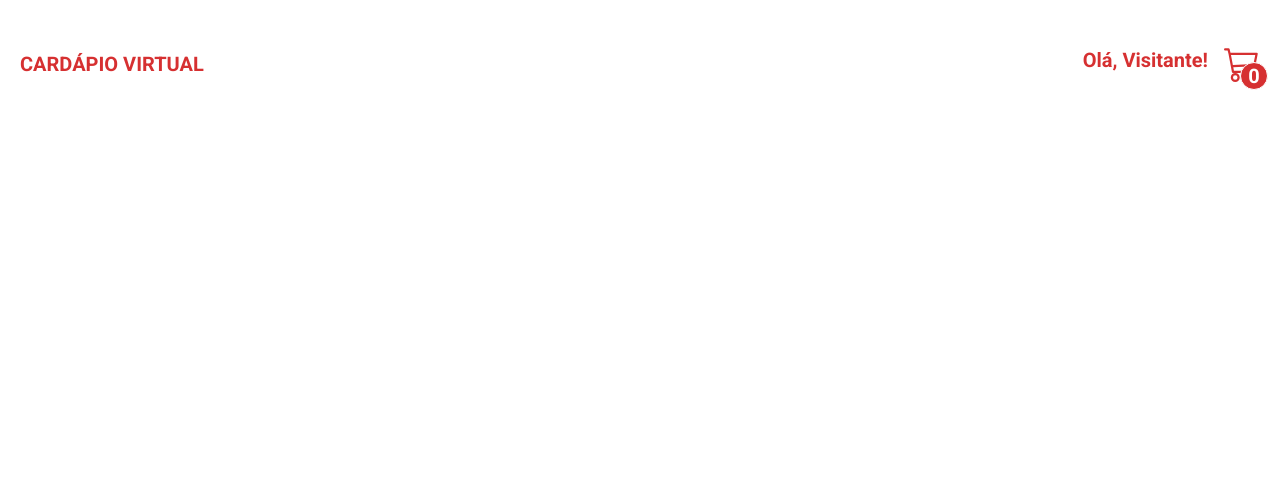
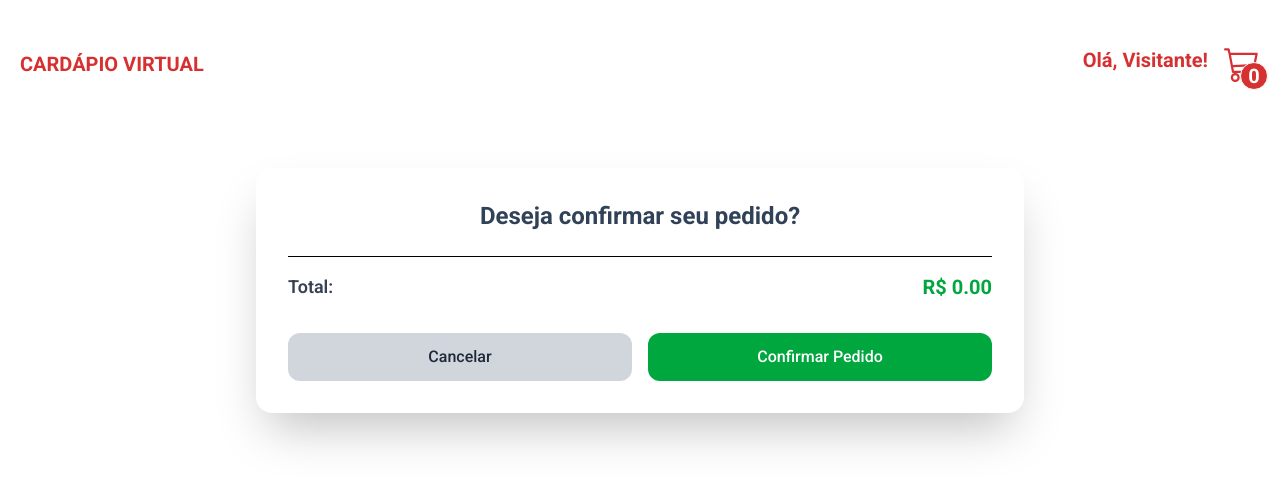
Before and after one commit to davidsnts/cardapio-virtual-front, a React (Vite) app: page /confirmarPedido in a window 1280 px wide. Shown: the top 486 px of the page. Built offline with nearby package versions, Linux system fonts and the light colour scheme.

Commit message:
Feat: Add page confirmar pedido

```diff
--- a/src/App.jsx
+++ b/src/App.jsx
@@ -7,6 +7,7 @@ import { CartProvider } from './context/CartContext';
 import ProdutoAdicionadoCarrinho from './pages/produtoAdicionadoCarrinho';
 import Carrinho from './pages/carrinho';
 import CadDadosUsuarioPedido from './pages/cadDadosUsuarioPedido';
+import ConfirmaPedido from './pages/confirmaPedido';
 
 function App() {
 
@@ -19,6 +20,7 @@ function App() {
         <Route path="/produtoAddCarrinho" element={<ProdutoAdicionadoCarrinho />} />
         <Route path="/carrinho" element={<Carrinho />} />
         <Route path="/dadosUsuarioPedido" element={<CadDadosUsuarioPedido />} />
+        <Route path="/confirmarPedido" element={<ConfirmaPedido />} />
       </Routes>
     </CartProvider>
   )
--- /dev/null
+++ b/src/pages/confirmaPedido/index.jsx
@@ -0,0 +1,62 @@
+import { useCart } from "../../context/CartContext";
+
+const ConfirmaPedido = () => {
+  const { carrinho } = useCart();
+
+  const totalPedido = carrinho.reduce(
+    (acc, item) => acc + item.precoUnitario * item.quantidade,
+    0
+  );
+
+  return (
+    <div className="w-full flex items-center justify-center py-10">
+      <div className="bg-white shadow-2xl rounded-2xl p-8 w-full max-w-3xl">
+        <h1 className="text-2xl font-bold text-slate-700 mb-6 text-center">
+          Deseja confirmar seu pedido?
+        </h1>
+
+        {/* Lista de itens */}
+        <ul className="divide-y divide-gray-200">
+          {carrinho.map((item) => (
+            <li
+              key={item._id}
+              className="flex justify-between items-center py-4"
+            >
+              <div>
+                <p className="text-lg font-medium text-gray-800">
+                  {item.nome}
+                </p>
+                <span className="text-sm text-gray-500">
+                  Quantidade: {item.quantidade}
+                </span>
+              </div>
+              <p className="text-green-600 font-semibold">
+                R$ {(item.precoUnitario * item.quantidade).toFixed(2)}
+              </p>
+            </li>
+          ))}
+        </ul>
+
+        {/* Resumo */}
+        <div className="flex justify-between items-center mt-6 border-t pt-4">
+          <span className="text-lg font-semibold text-gray-700">Total:</span>
+          <span className="text-xl font-bold text-green-600">
+            R$ {totalPedido.toFixed(2)}
+          </span>
+        </div>
+
+        {/* Botões */}
+        <div className="flex gap-4 mt-8">
+          <button className="w-1/2 bg-gray-300 hover:bg-gray-400 text-gray-800 font-medium py-3 px-4 rounded-xl transition-colors">
+            Cancelar
+          </button>
+          <button className="w-1/2 bg-green-600 hover:bg-green-700 text-white font-medium py-3 px-4 rounded-xl transition-colors">
+            Confirmar Pedido
+          </button>
+        </div>
+      </div>
+    </div>
+  );
+};
+
+export default ConfirmaPedido;
```
